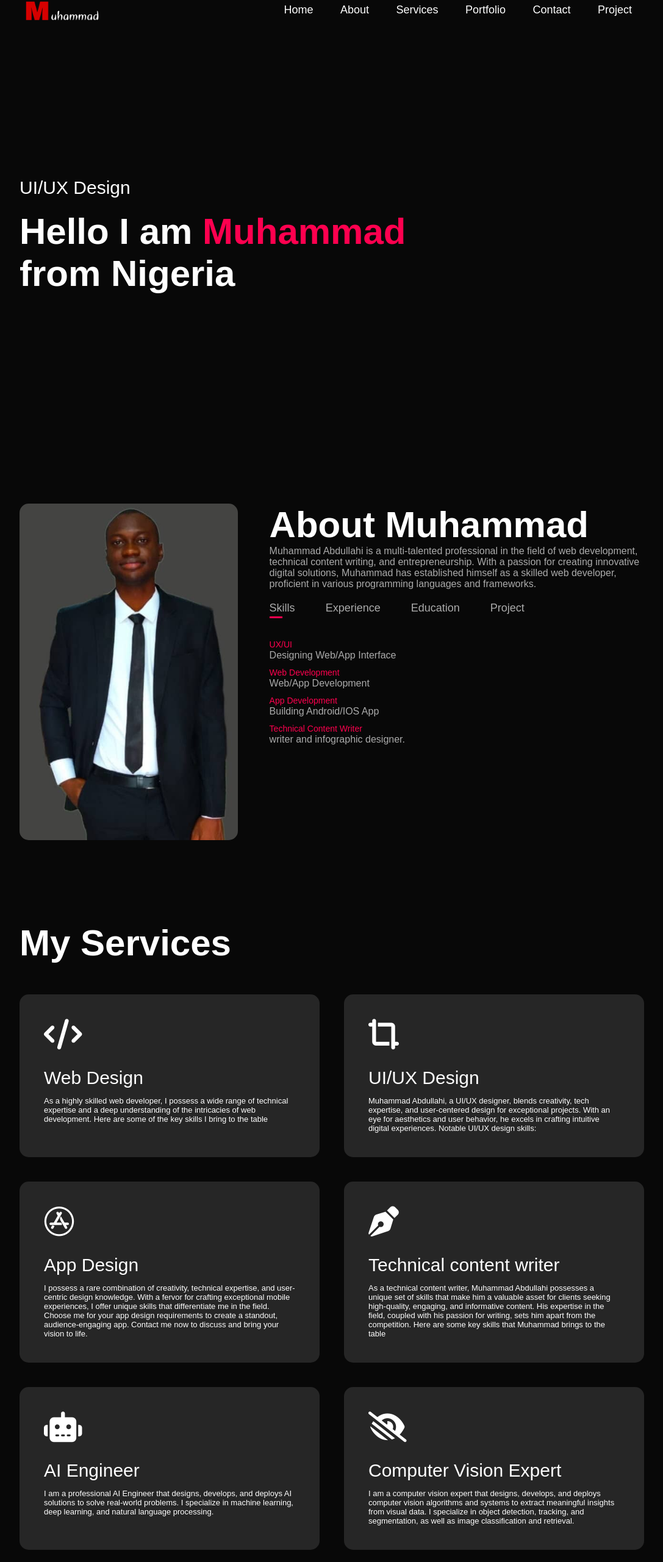
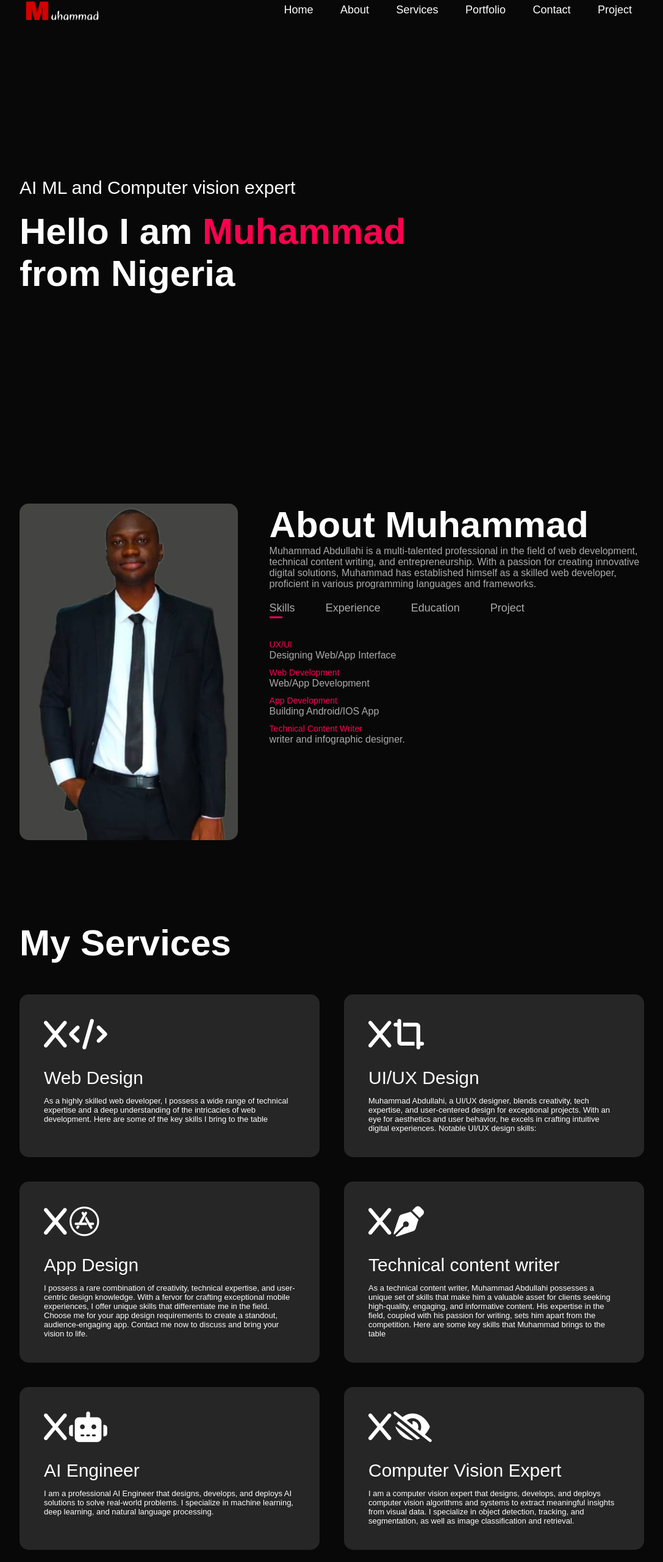
Before and after one commit to Mrwholesome01/MuhammadAbdullahi-portfolio, a plain HTML site: page index.html in a window 1280 px wide. Shown: the part 64-2626 px from the top of the page at 61% size, without its empty margins (96-1183 px from the left). Drawn offline with Linux system fonts and the light colour scheme.

Commit message:
Update index.html

```diff
--- a/index.html
+++ b/index.html
@@ -26,7 +26,7 @@
             </nav>
 
             <div class="header-text">
-                <p>UI/UX Design</p>
+                <p>AI ML and Computer vision expert</p>
                 <h1>Hello I am <span>Muhammad</span> <br> from Nigeria</h1>
             </div>
 
@@ -94,44 +94,50 @@
     <div class="container">
         <h1 class="sub-title">My Services</h1>
         <div class="services-list">
-            <div>
+            <div class="specific-service">
+                <i class="fa-solid fa-x close"></i>
                 <i class="fa-solid fa-code"></i>
                 <h2>Web Design</h2>
-                <p>As a highly skilled web developer, I possess a wide range of technical expertise and a deep understanding of the intricacies of web development. Here are some of the key skills I bring to the table</p>
+                <p class="specific_services_paragraph">As a highly skilled web developer, I possess a wide range of technical expertise and a deep understanding of the intricacies of web development. Here are some of the key skills I bring to the table</p>
                 <a class="more-information" href="#">Learn more</a>
             </div>
 
-            <div>
+            <div class="specific-service">
+                <i class="fa-solid fa-x close"></i>
                 <i class="fa-solid fa-crop-simple"></i>
                 <h2>UI/UX Design</h2>
-                    <p>Muhammad Abdullahi, a UI/UX designer, blends creativity, tech expertise, and user-centered design for exceptional projects. With an eye for aesthetics and user behavior, he excels in crafting intuitive digital experiences. Notable UI/UX design skills:</p>
+                    <p class="specific_services_paragraph">Muhammad Abdullahi, a UI/UX designer, blends creativity, tech expertise, and user-centered design for exceptional projects. With an eye for aesthetics and user behavior, he excels in crafting intuitive digital experiences. Notable UI/UX design skills:</p>
                     <a class="more-information" href="#">Learn more</a>
             </div>
 
-            <div>
+            <div class="specific-service">
+                <i class="fa-solid fa-x close"></i>
                 <i class="fa-brands fa-app-store"></i>
                 <h2>App Design</h2>
-                <p>I possess a rare combination of creativity, technical expertise, and user-centric design knowledge. With a fervor for crafting exceptional mobile experiences, I offer unique skills that differentiate me in the field. Choose me for your app design requirements to create a standout, audience-engaging app. Contact me now to discuss and bring your vision to life.</p>
+                <p class="specific_services_paragraph">I possess a rare combination of creativity, technical expertise, and user-centric design knowledge. With a fervor for crafting exceptional mobile experiences, I offer unique skills that differentiate me in the field. Choose me for your app design requirements to create a standout, audience-engaging app. Contact me now to discuss and bring your vision to life.</p>
                 <a class="more-information" href="#">Learn more</a>
             </div>
 
-            <div>
+            <div class="specific-service">
+                <i class="fa-solid fa-x close"></i>
                 <i class="fa-solid fa-pen-nib"></i>
                 <h2>Technical content writer</h2>
-                <p>As a technical content writer, Muhammad Abdullahi possesses a unique set of skills that make him a valuable asset for clients seeking high-quality, engaging, and informative content. His expertise in the field, coupled with his passion for writing, sets him apart from the competition. Here are some key skills that Muhammad brings to the table</p>
+                <p class="specific_services_paragraph">As a technical content writer, Muhammad Abdullahi possesses a unique set of skills that make him a valuable asset for clients seeking high-quality, engaging, and informative content. His expertise in the field, coupled with his passion for writing, sets him apart from the competition. Here are some key skills that Muhammad brings to the table</p>
                 <a class="more-information" href="#">Learn more</a>
             </div>
 
-            <div>
+            <div class="specific-service">
+                <i class="fa-solid fa-x close"></i>
                 <i class="fa-solid fa-robot"></i>
                 <h2>AI Engineer</h2>
-                    <p> I am a professional AI Engineer that designs, develops, and deploys AI solutions to solve real-world problems. I specialize in machine learning, deep learning, and natural language processing.</p>
+                <p class="specific_services_paragraph"> I am a professional AI Engineer that designs, develops, and deploys AI solutions to solve real-world problems. I specialize in machine learning, deep learning, and natural language processing.</p>
             </div>
 
-            <div>
+            <div class="specific-service">
+                <i class="fa-solid fa-x close"></i>
                 <i class="fa-solid fa-eye-low-vision"></i>
                 <h2>Computer Vision Expert</h2>
-                    <p>I am a computer vision expert that designs, develops, and deploys computer vision algorithms and systems to extract meaningful insights from visual data. I specialize in object detection, tracking, and segmentation, as well as image classification and retrieval.</p>
+                <p class="specific_services_paragraph">I am a computer vision expert that designs, develops, and deploys computer vision algorithms and systems to extract meaningful insights from visual data. I specialize in object detection, tracking, and segmentation, as well as image classification and retrieval.</p>
             </div>
 
         </div>
@@ -208,5 +214,6 @@
     <script src="script.js"></script>
     <script src="script2.js"></script>
     <script src="script3.js"></script>
+    <script src="script4.js"></script>
 </body>
 </html>
```
